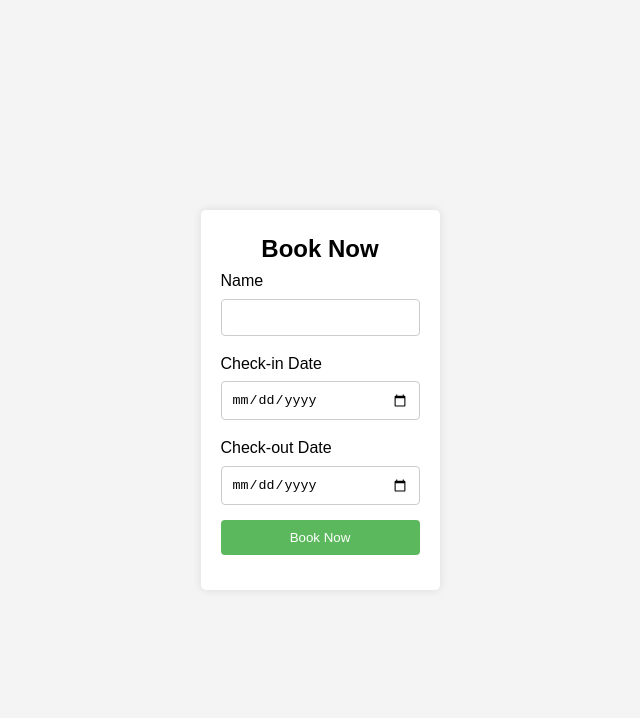
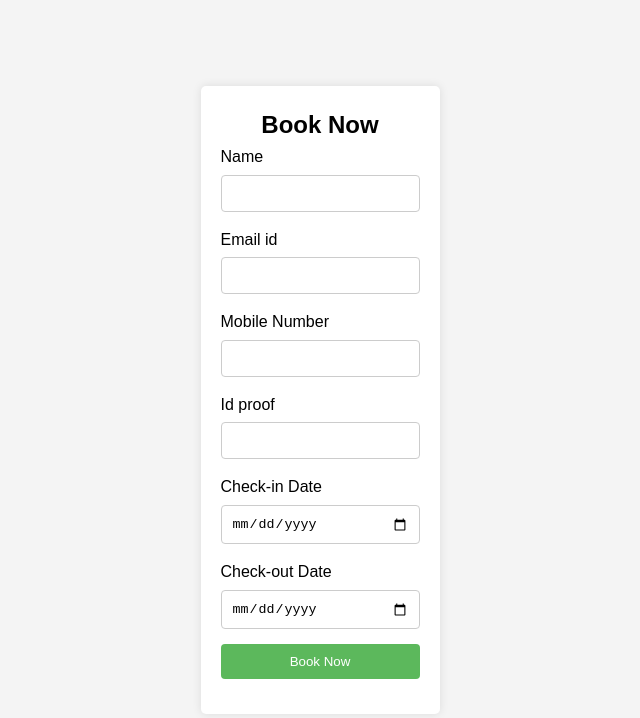
Before and after one commit to DH1227/dh, a plain HTML site: page booknow.html in a window 1280 px wide. Shown: the whole page, without its empty margins (320-960 px from the left). Drawn offline with Linux system fonts and the light colour scheme; files that its build step writes are made by us from their sources.

Commit message:
Update booknow.html

```diff
--- a/booknow.html
+++ b/booknow.html
@@ -62,6 +62,18 @@
                 <input type="text" id="Name" name="Name" required>
             </div>
             <div class="form-group">
+                <label for="email id">Email id</label>
+                <input type="text" id="email" name="email" required>
+            </div>
+            <div class="form-group">
+                <label for="Phone number">Mobile Number</label>
+                <input type="text" id="phn" name="phn" required>
+            </div>
+            <div class="form-group">
+                <label for="Identity Proof">Id proof</label>
+                <input type="optn" id="proof" name="proof" required>
+            </div>
+            <div class="form-group">
                 <label for="checkin">Check-in Date</label>
                 <input type="date" id="checkin" name="checkin" required>
             </div>
```
